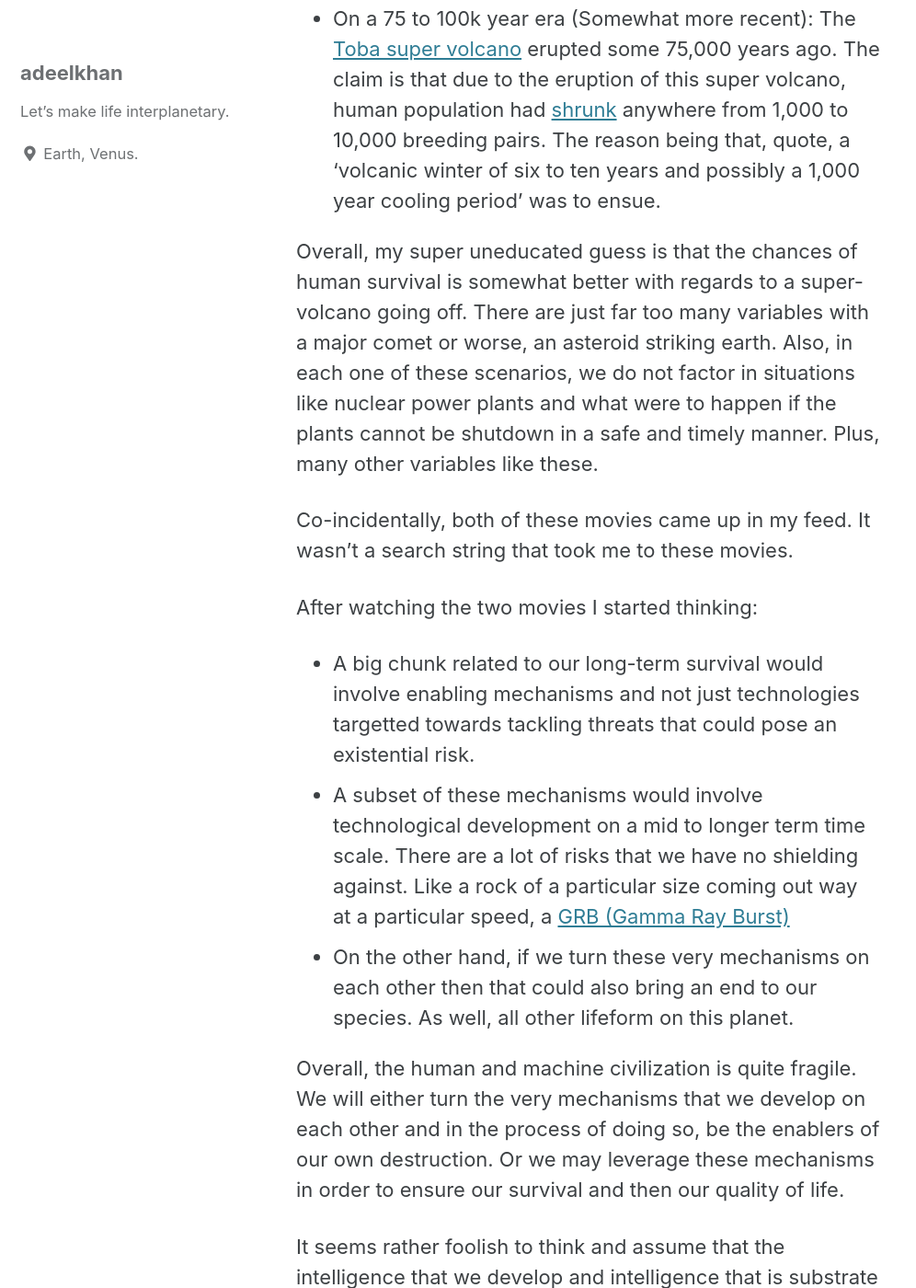
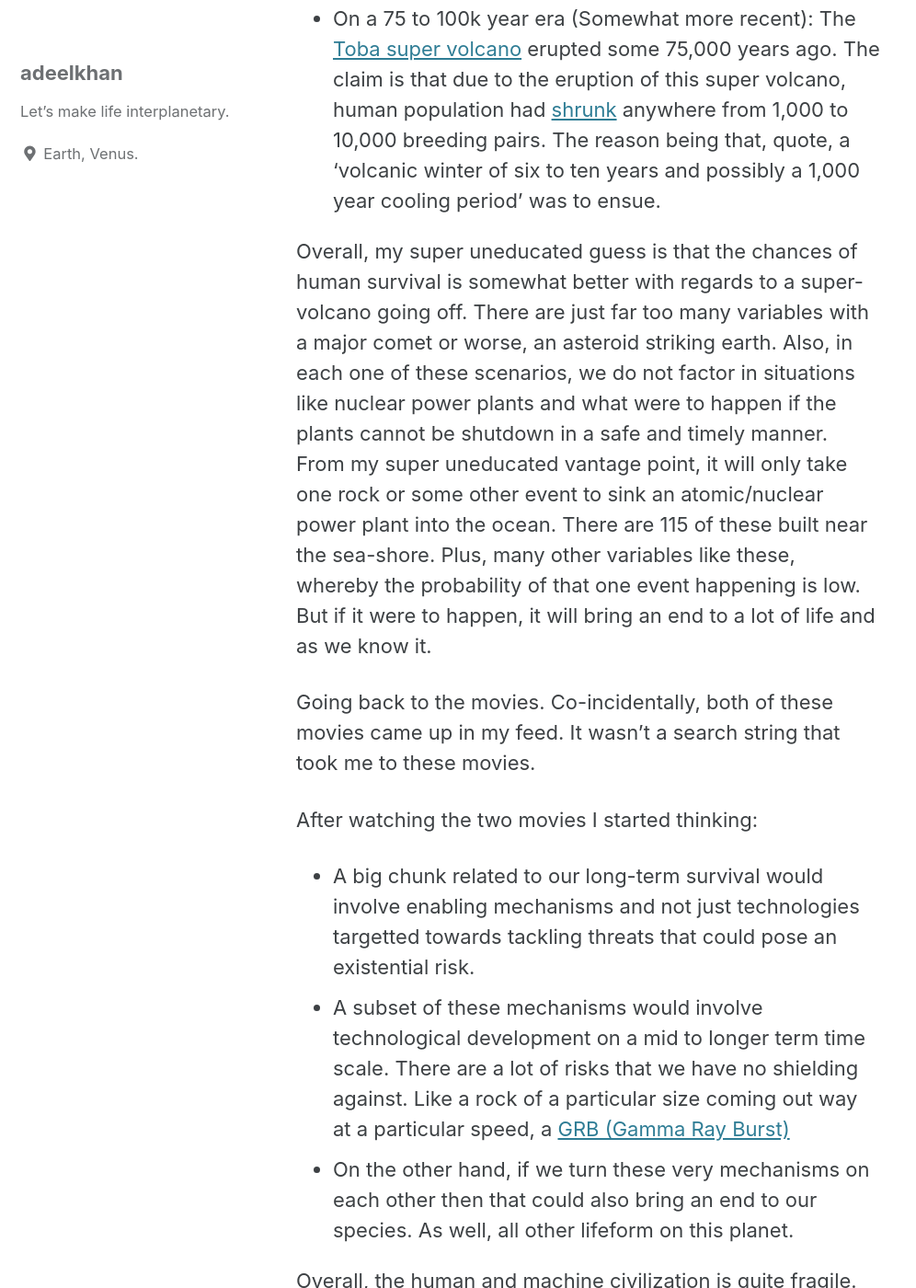
Before and after one commit to stellardreams/stellardreams.github.io, a Jekyll site: the page built from _posts/2020-11-03-Asteroid-Defense-System.md, in a window 1280 px wide and 1400 px high, scrolled down 2298 px. Shown: the whole window at 92% size, without its empty margins (0-996 px from the left). Built offline with Jekyll 4.4.1, drawn with Linux system fonts in a browser that asks for light colours; cached includes are drawn as plain includes.

Commit message:
Update 2020-11-03-Asteroid-Defense-System.md
Edit.

```diff
--- a/_posts/2020-11-03-Asteroid-Defense-System.md
+++ b/_posts/2020-11-03-Asteroid-Defense-System.md
@@ -13,9 +13,9 @@ Continuing on and still on the topic of the sort of review for the movie/documen
 * After the fire and dust would have settled. The remaining humans would adapt to the changing conditions. Related to this point: Chicxulub triggered a [mass extinction](https://en.wikipedia.org/wiki/Chicxulub_crater#Chicxulub_and_mass_extinction) and it would take the next 65 to 66 million years for [shrews](https://en.wikipedia.org/wiki/Timeline_of_human_evolution#Primates) to eventually evolve and become [homo-sapiens](https://en.wikipedia.org/wiki/Timeline_of_human_evolution#Homo_sapiens).
 * On a 75 to 100k year era (Somewhat more recent): The [Toba super volcano](https://en.wikipedia.org/wiki/Toba_catastrophe_theory) erupted some 75,000 years ago. The claim is that due to the eruption of this super volcano, human population had [shrunk](https://en.wikipedia.org/wiki/Toba_catastrophe_theory#Genetic_bottleneck_theory) anywhere from 1,000 to 10,000 breeding pairs. The reason being that, quote, a 'volcanic winter of six to ten years and possibly a 1,000 year cooling period' was to ensue.
 
-Overall, my super uneducated guess is that the chances of human survival is somewhat better with regards to a super-volcano going off. There are just far too many variables with a major comet or worse, an asteroid striking earth. Also, in each one of these scenarios, we do not factor in situations like nuclear power plants and what were to happen if the plants cannot be shutdown in a safe and timely manner. Plus, many other variables like these.
+Overall, my super uneducated guess is that the chances of human survival is somewhat better with regards to a super-volcano going off. There are just far too many variables with a major comet or worse, an asteroid striking earth. Also, in each one of these scenarios, we do not factor in situations like nuclear power plants and what were to happen if the plants cannot be shutdown in a safe and timely manner. From my super uneducated vantage point, it will only take one rock or some other event to sink an atomic/nuclear power plant into the ocean. There are 115 of these built near the sea-shore. Plus, many other variables like these, whereby the probability of that one event happening is low. But if it were to happen, it will bring an end to a lot of life and as we know it.
 
-Co-incidentally, both of these movies came up in my feed. It wasn't a search string that took me to these movies.
+Going back to the movies. Co-incidentally, both of these movies came up in my feed. It wasn't a search string that took me to these movies.
 
 After watching the two movies I started thinking:
 * A big chunk related to our long-term survival would involve enabling mechanisms and not just technologies targetted towards tackling threats that could pose an existential risk.
```
